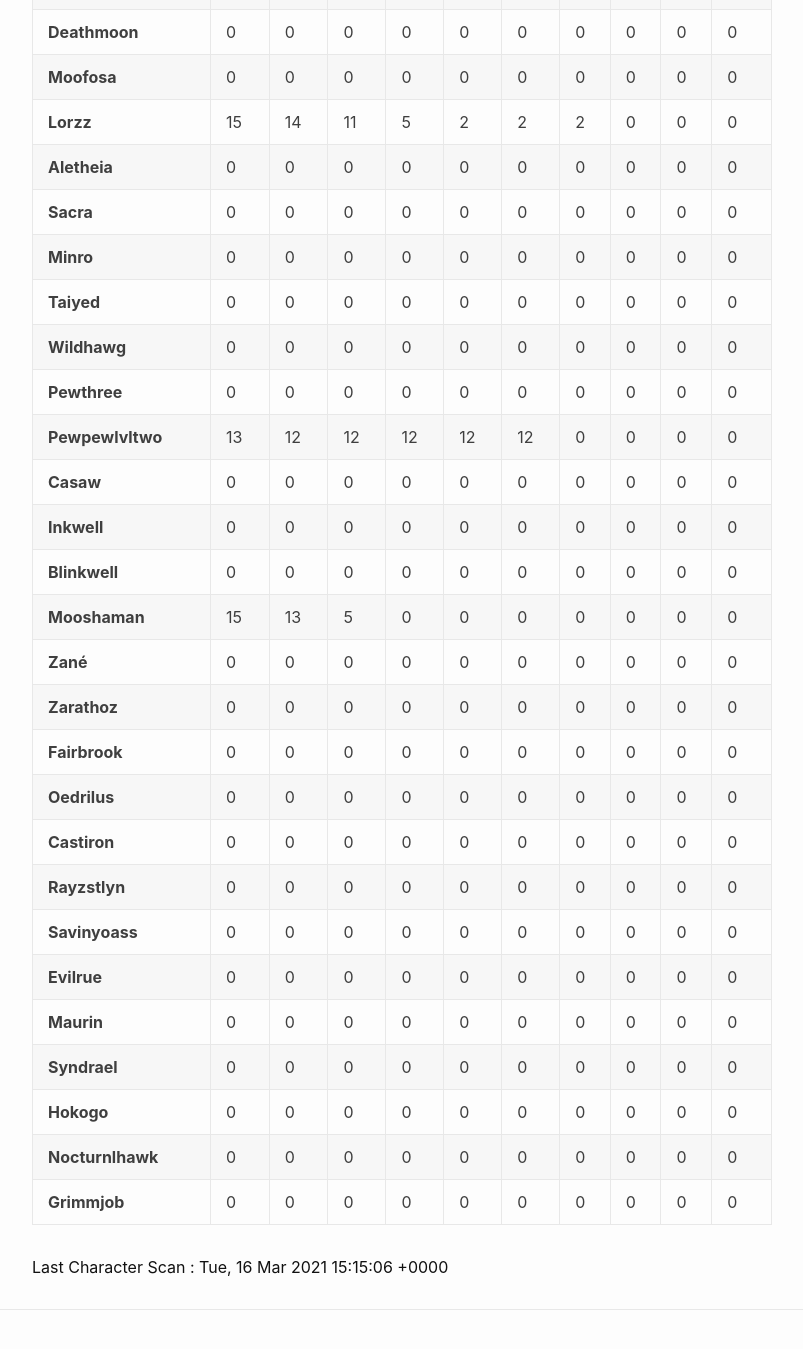
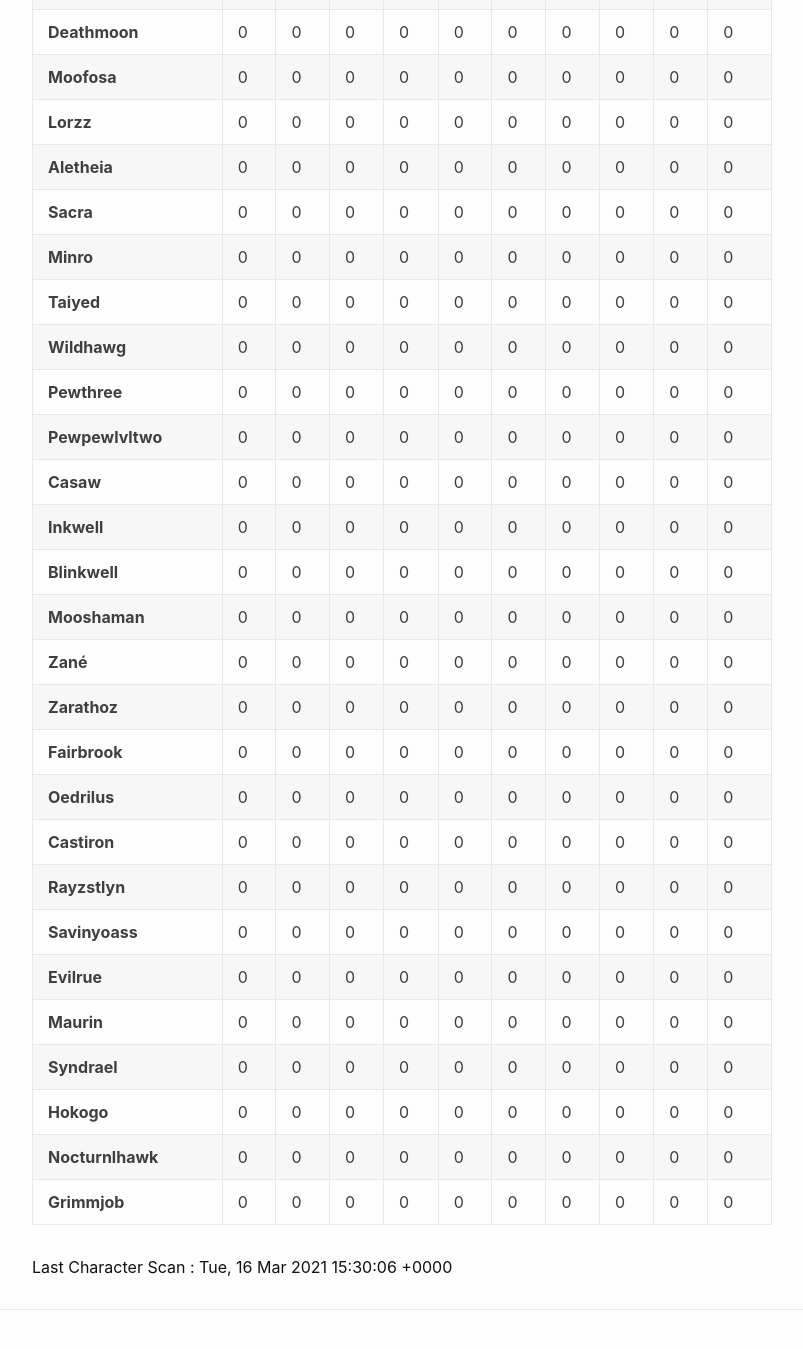
Before and after one commit to eldertribunal/keystonetracker, a Jekyll site: the page built from weekly.md, in a window 1280 px wide and 1400 px high, scrolled down 449 px. Shown: the top 1349 px of the window, without its empty margins (126-929 px from the left). Built offline with Jekyll 4.4.1, drawn with Linux system fonts in a browser that asks for light colours.

Commit message:
auto scan Tue Mar 16 15:30:45 UTC 2021

```diff
--- a/_data/scanned.json
+++ b/_data/scanned.json
@@ -1,3 +1,3 @@
 {
-  "timestamp": 1615907706
+  "timestamp": 1615908606
 }
--- a/_data/weekly.json
+++ b/_data/weekly.json
@@ -2,11 +2,11 @@
   {
     "name": "Acorn",
     "dungeons": [
-      14,
-      13,
-      12,
-      12,
-      11,
+      0,
+      0,
+      0,
+      0,
+      0,
       0,
       0,
       0,
@@ -122,13 +122,13 @@
   {
     "name": "Lorzz",
     "dungeons": [
-      15,
-      14,
-      11,
-      5,
-      2,
-      2,
-      2,
+      0,
+      0,
+      0,
+      0,
+      0,
+      0,
+      0,
       0,
       0,
       0
@@ -227,12 +227,12 @@
   {
     "name": "Pewpewlvltwo",
     "dungeons": [
-      13,
-      12,
-      12,
-      12,
-      12,
-      12,
+      0,
+      0,
+      0,
+      0,
+      0,
+      0,
       0,
       0,
       0,
@@ -287,9 +287,9 @@
   {
     "name": "Mooshaman",
     "dungeons": [
-      15,
-      13,
-      5,
+      0,
+      0,
+      0,
       0,
       0,
       0,
```
